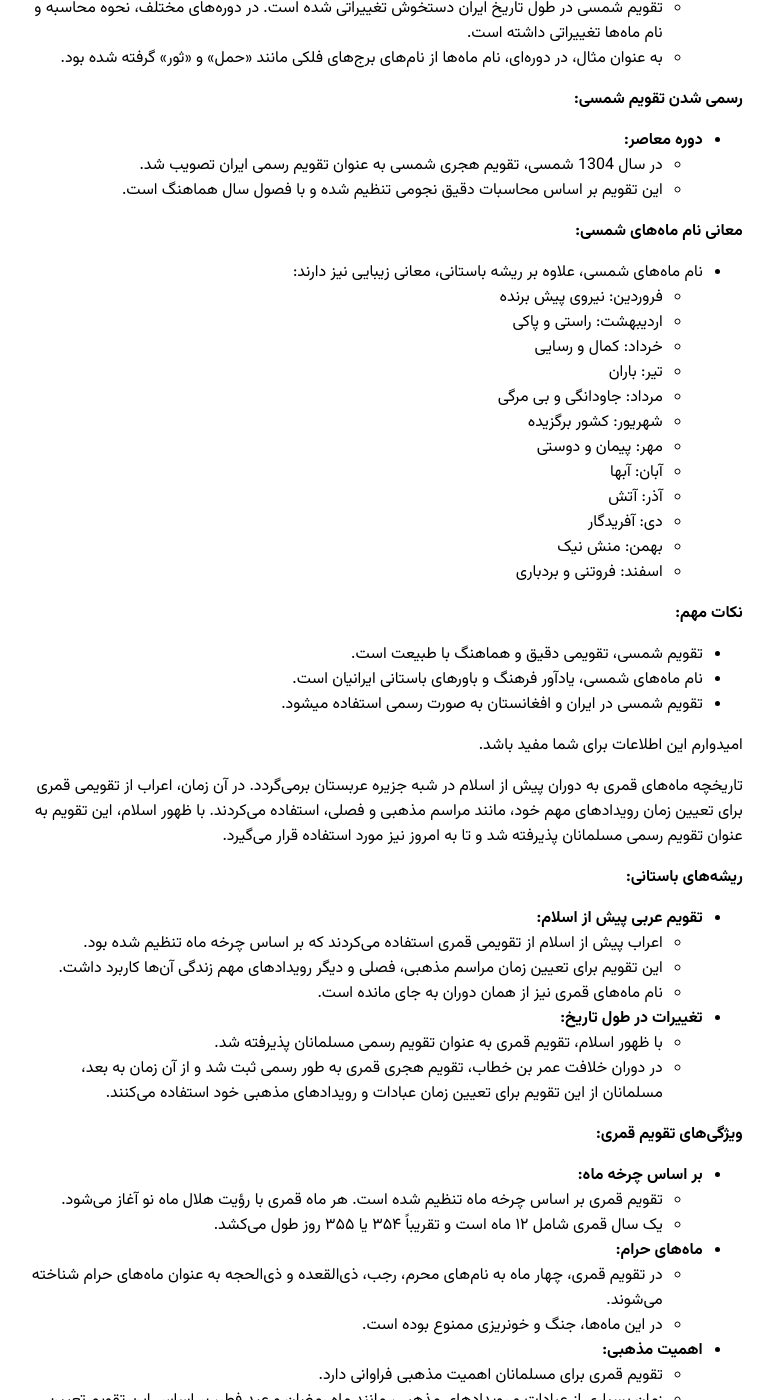
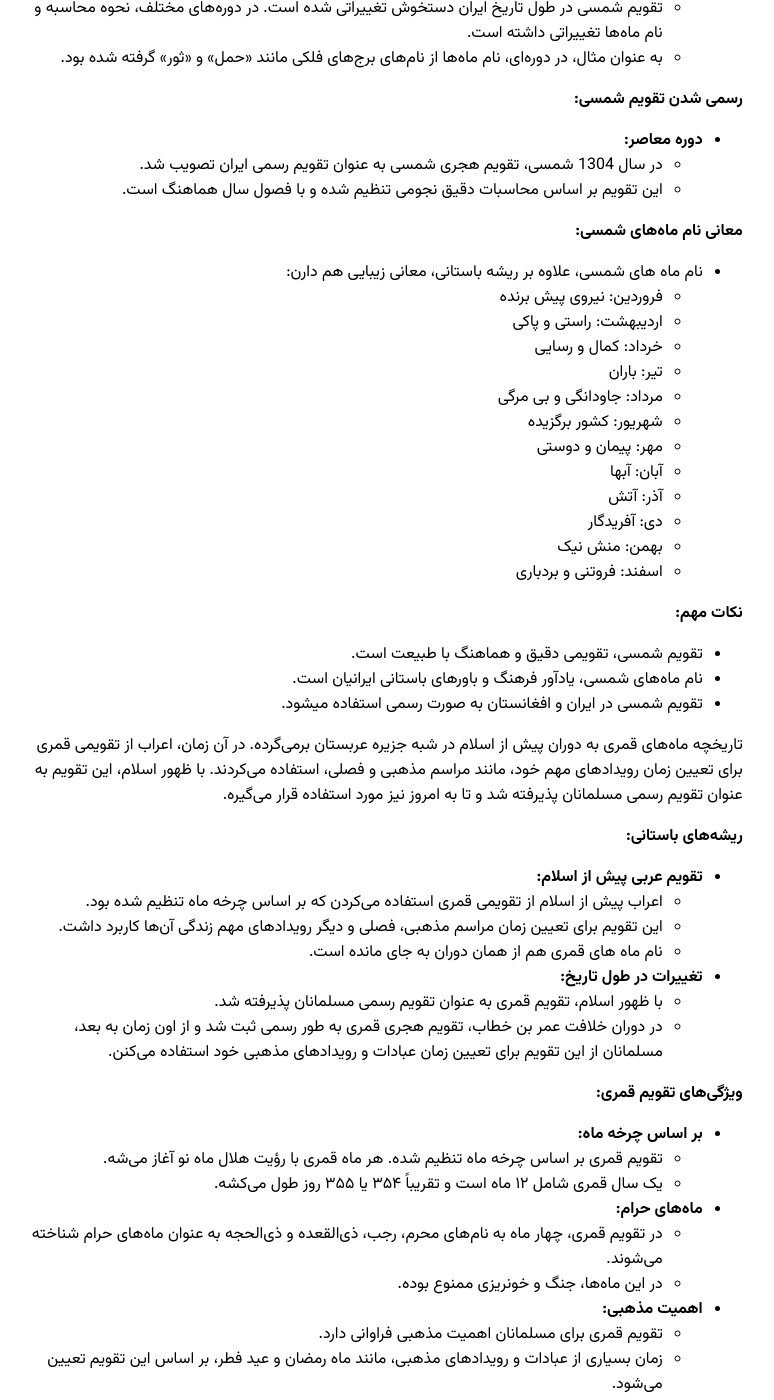
Before and after one commit to darkblog/darkblog.github.io, a Jekyll site: the page built from _posts/2025-3-2-19.md, in a window 1280 px wide and 1400 px high, scrolled down 1614 px. Shown: the whole window, without its empty margins (257-1031 px from the left). Built offline with Jekyll 4.4.1, drawn with Linux system fonts in a browser that asks for light colours; some of the changed text lies outside the part shown.

Commit message:
Update 2025-3-2-19.md

```diff
--- a/_posts/2025-3-2-19.md
+++ b/_posts/2025-3-2-19.md
@@ -1,9 +1,9 @@
 ---
 layout: post
-title: ماه‌های میلادی معادل کدام ماه شمسی هستن؟
+title: ماه های میلادی و شمسی چه معنی دارن؟
 ---
 
-در اینجا لیستی از ماه‌های میلادی و معادل‌های شمسی آن‌ها آمده‌است:
+ماه های میلادی و معادل اونا در ماه های شمسی:
 
 * ژانویه: ۱۱ دی تا ۱۱ بهمن
 * فوریه: ۱۲ بهمن تا ۹ اسفند
@@ -18,7 +18,7 @@
 * نوامبر: ۱۰ آبان تا ۹ آذر
 * دسامبر: ۱۰ آذر تا ۱۰ دی
 
-تاریخچه ماه‌های میلادی به دوران روم باستان بازمی‌گردد. در ابتدا، تقویم رومی تنها ۱۰ ماه داشت و سال با ماه مارس آغاز می‌شد. اما با گذشت زمان، این تقویم دچار تغییرات زیادی شد و در نهایت به تقویم میلادی امروزی تبدیل شد.
+تاریخچه ماه های میلادی به دوران روم باستان برمیگرده. در ابتدا، تقویم رومی تنها ۱۰ ماه داشت و سال با ماه مارس آغاز می‌شد. اما با گذشت زمان، این تقویم دچار تغییرات زیادی شد و در نهایت به تقویم میلادی امروزی تبدیل شد.
 
 **ریشه‌های رومی:**
 
@@ -51,7 +51,7 @@
 * تغییرات تقویم در طول تاریخ نشان دهنده اهمیت سیاسی و مذهبی گاهشماری در تمدن‌های مختلف است.
 * تقویم میلادی امروزی، حاصل قرن‌ها تغییر و تحول در گاهشماری‌های مختلف است.
 
-تاریخچه ماه‌های شمسی به ایران باستان بازمی‌گردد و با فرهنگ و باورهای ایرانیان درآمیخته است. در اینجا به طور خلاصه به این تاریخچه پرداخته می‌شود:
+تاریخچه ماه های شمسی به ایران باستان برمیگرده و با فرهنگ و باورهای ایرانیان درآمیخته. در اینجا به طور خلاصه به این تاریخچه میپردازیم:
 
 **ریشه‌های باستانی:**
 
@@ -70,7 +70,7 @@
 
 **معانی نام ماه‌های شمسی:**
 
-* نام ماه‌های شمسی، علاوه بر ریشه باستانی، معانی زیبایی نیز دارند:
+* نام ماه های شمسی، علاوه بر ریشه باستانی، معانی زیبایی هم دارن:
     * فروردین: نیروی پیش برنده
     * اردیبهشت: راستی و پاکی
     * خرداد: کمال و رسایی
@@ -90,28 +90,26 @@
 * نام ماه‌های شمسی، یادآور فرهنگ و باورهای باستانی ایرانیان است.
 * تقویم شمسی در ایران و افغانستان به صورت رسمی استفاده میشود.
 
-امیدوارم این اطلاعات برای شما مفید باشد.
-
-تاریخچه ماه‌های قمری به دوران پیش از اسلام در شبه جزیره عربستان برمی‌گردد. در آن زمان، اعراب از تقویمی قمری برای تعیین زمان رویدادهای مهم خود، مانند مراسم مذهبی و فصلی، استفاده می‌کردند. با ظهور اسلام، این تقویم به عنوان تقویم رسمی مسلمانان پذیرفته شد و تا به امروز نیز مورد استفاده قرار می‌گیرد.
+تاریخچه ماه‌های قمری به دوران پیش از اسلام در شبه جزیره عربستان برمی‌گرده. در آن زمان، اعراب از تقویمی قمری برای تعیین زمان رویدادهای مهم خود، مانند مراسم مذهبی و فصلی، استفاده می‌کردند. با ظهور اسلام، این تقویم به عنوان تقویم رسمی مسلمانان پذیرفته شد و تا به امروز نیز مورد استفاده قرار می‌گیره.
 
 **ریشه‌های باستانی:**
 
 * **تقویم عربی پیش از اسلام:**
-    * اعراب پیش از اسلام از تقویمی قمری استفاده می‌کردند که بر اساس چرخه ماه تنظیم شده بود.
+    * اعراب پیش از اسلام از تقویمی قمری استفاده می‌کردن که بر اساس چرخه ماه تنظیم شده بود.
     * این تقویم برای تعیین زمان مراسم مذهبی، فصلی و دیگر رویدادهای مهم زندگی آن‌ها کاربرد داشت.
-    * نام ماه‌های قمری نیز از همان دوران به جای مانده است.
+    * نام ماه های قمری هم از همان دوران به جای مانده است.
 * **تغییرات در طول تاریخ:**
     * با ظهور اسلام، تقویم قمری به عنوان تقویم رسمی مسلمانان پذیرفته شد.
-    * در دوران خلافت عمر بن خطاب، تقویم هجری قمری به طور رسمی ثبت شد و از آن زمان به بعد، مسلمانان از این تقویم برای تعیین زمان عبادات و رویدادهای مذهبی خود استفاده می‌کنند.
+    * در دوران خلافت عمر بن خطاب، تقویم هجری قمری به طور رسمی ثبت شد و از اون زمان به بعد، مسلمانان از این تقویم برای تعیین زمان عبادات و رویدادهای مذهبی خود استفاده می‌کنن.
 
 **ویژگی‌های تقویم قمری:**
 
 * **بر اساس چرخه ماه:**
-    * تقویم قمری بر اساس چرخه ماه تنظیم شده است. هر ماه قمری با رؤیت هلال ماه نو آغاز می‌شود.
-    * یک سال قمری شامل ۱۲ ماه است و تقریباً ۳۵۴ یا ۳۵۵ روز طول می‌کشد.
+    * تقویم قمری بر اساس چرخه ماه تنظیم شده. هر ماه قمری با رؤیت هلال ماه نو آغاز می‌شه.
+    * یک سال قمری شامل ۱۲ ماه است و تقریباً ۳۵۴ یا ۳۵۵ روز طول می‌کشه.
 * **ماه‌های حرام:**
     * در تقویم قمری، چهار ماه به نام‌های محرم، رجب، ذی‌القعده و ذی‌الحجه به عنوان ماه‌های حرام شناخته می‌شوند.
-    * در این ماه‌ها، جنگ و خونریزی ممنوع بوده است.
+    * در این ماه‌ها، جنگ و خونریزی ممنوع بوده.
 * **اهمیت مذهبی:**
     * تقویم قمری برای مسلمانان اهمیت مذهبی فراوانی دارد.
     * زمان بسیاری از عبادات و رویدادهای مذهبی، مانند ماه رمضان و عید فطر، بر اساس این تقویم تعیین می‌شود.
```
